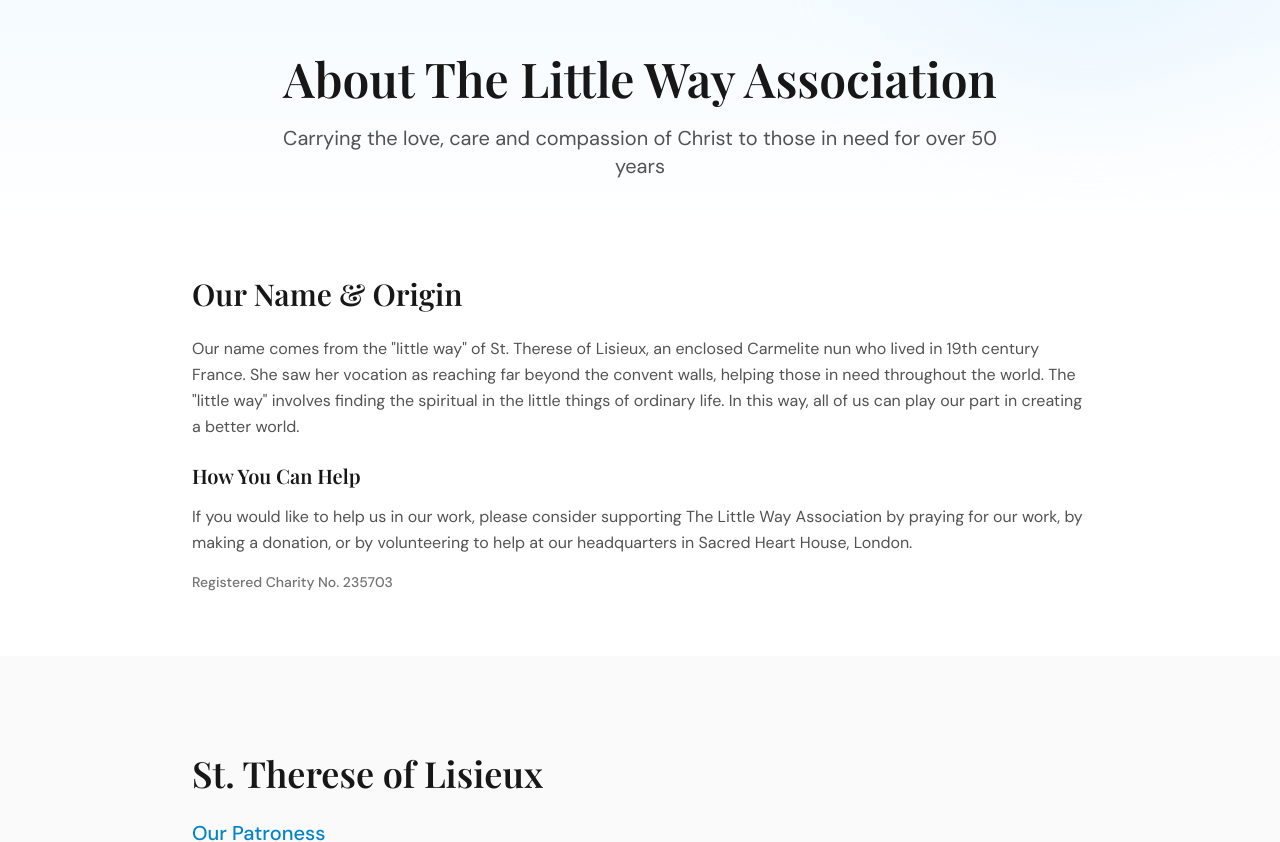
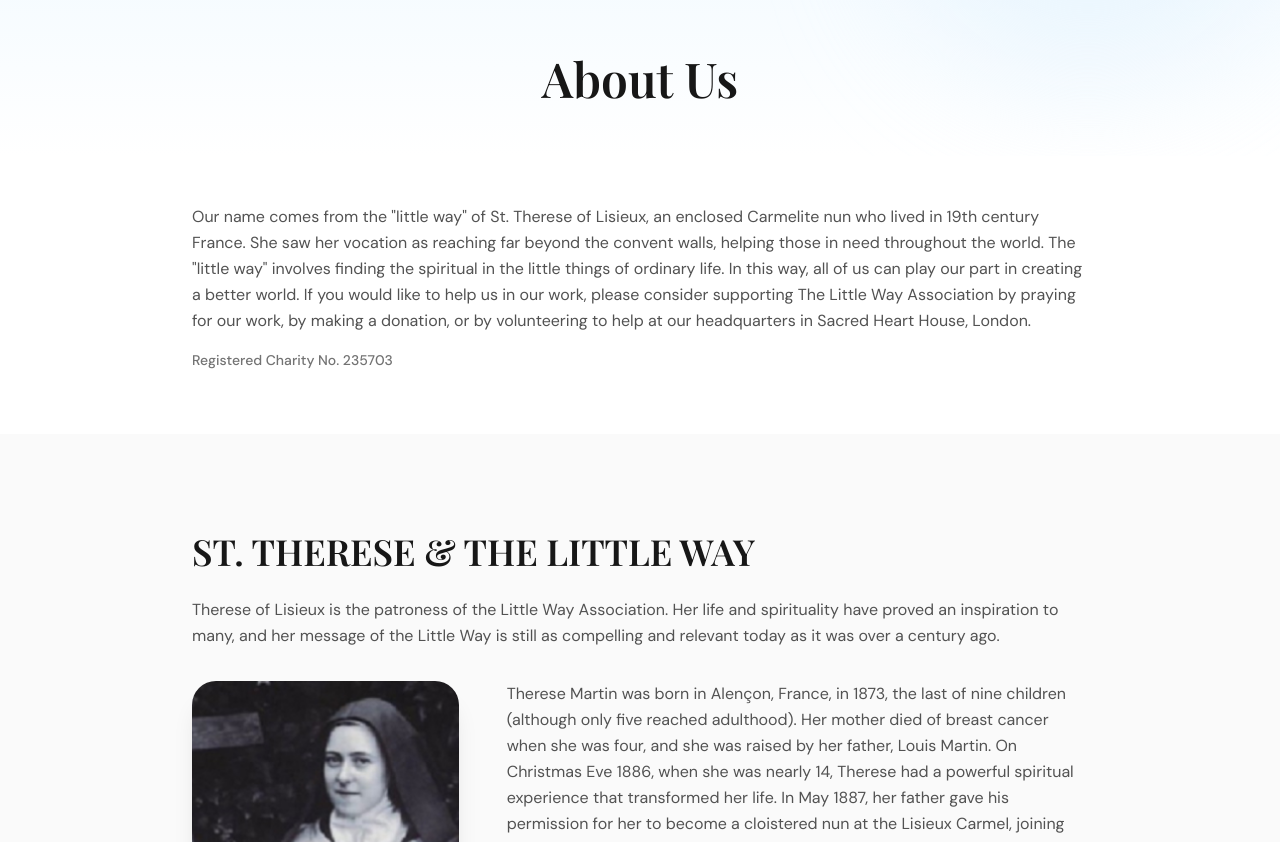
Before and after one commit to davidhigginson/lwa, a Next.js app: page /about in a window 1280 px wide. Shown: the part 110-952 px from the top of the page. Built offline with nearby package versions, Linux system fonts and the light colour scheme; no server answers.

Commit message:
Revert "Use Sanity CMS content for all about page headings and sections"
This reverts commit d2b6b79fe2d2d03c45bb5289f79d53966437a61c.

```diff
--- a/src/app/about/page.tsx
+++ b/src/app/about/page.tsx
@@ -25,33 +25,19 @@
         <div className="container mx-auto px-4 relative z-10">
           <div className="max-w-3xl mx-auto text-center">
             <h1 className="text-4xl md:text-5xl font-heading text-neutral-900">
-              {aboutData.hero.title}
+              About Us
             </h1>
-            {aboutData.hero.subtitle && (
-              <p className="text-xl text-neutral-600 mt-4">
-                {aboutData.hero.subtitle}
-              </p>
-            )}
           </div>
         </div>
       </section>
 
-      {/* Origin Section */}
+      {/* About Us Section */}
       <section className="pt-8 pb-12 md:pt-12 md:pb-16 bg-white">
         <div className="container mx-auto px-4">
           <div className="max-w-4xl mx-auto">
-            <h2 className="text-2xl md:text-3xl font-heading text-neutral-900 mb-6">
-              {aboutData.origin.title}
-            </h2>
             <div className="prose prose-lg max-w-none text-neutral-600 leading-relaxed">
-              <p className="mb-6">
-                {aboutData.origin.content}
-              </p>
-              <h3 className="text-xl font-heading text-neutral-900 mb-4">
-                {aboutData.howToHelp.title}
-              </h3>
               <p className="mb-4">
-                {aboutData.howToHelp.content}
+                {aboutData.origin.content} {aboutData.howToHelp.content}
               </p>
               <p className="text-neutral-500 text-sm font-medium">
                 Registered Charity No. 235703
@@ -66,13 +52,8 @@
         <div className="container mx-auto px-4">
           <div className="max-w-4xl mx-auto">
             <h2 className="text-3xl md:text-4xl font-heading text-neutral-900 mb-6">
-              {aboutData.stTherese.title}
+              ST. THERESE & THE LITTLE WAY
             </h2>
-            {aboutData.stTherese.subtitle && (
-              <p className="text-xl text-primary-600 font-medium mb-4">
-                {aboutData.stTherese.subtitle}
-              </p>
-            )}
             <p className="text-neutral-600 mb-8 leading-relaxed">
               {aboutData.stTherese.intro}
             </p>
```
